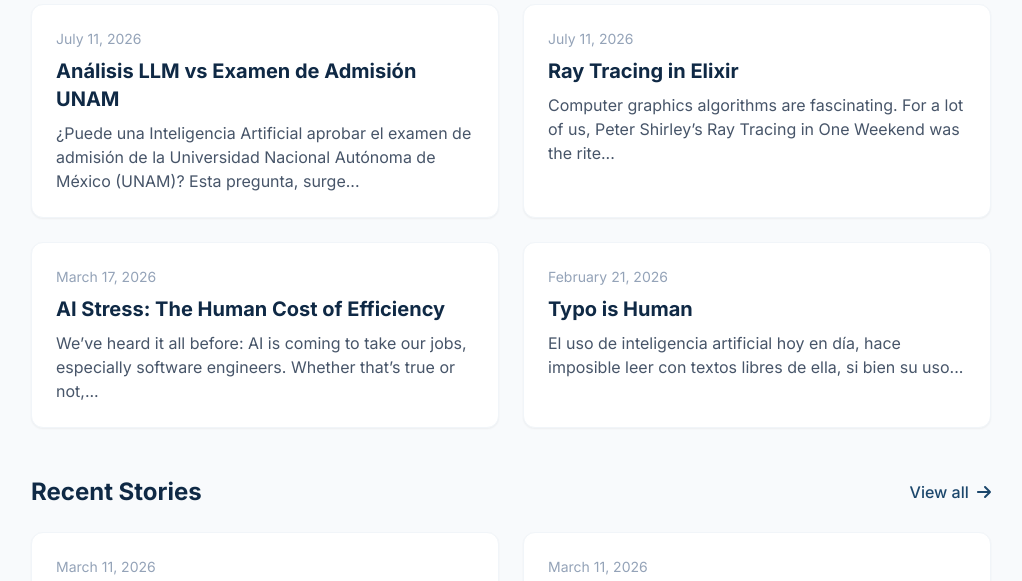
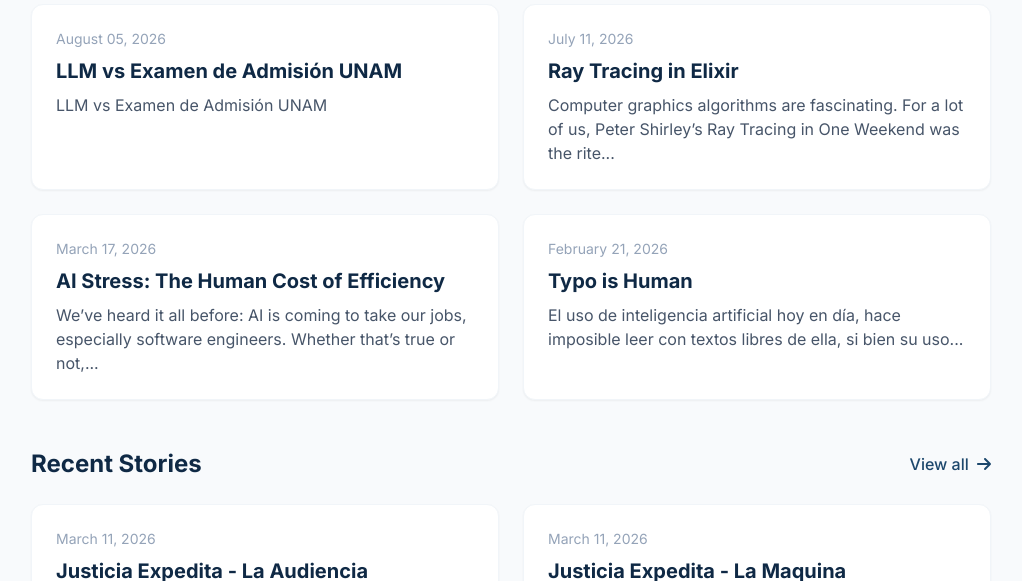
Before and after one commit to 3zcurdia/3zcurdia.github.io, a Jekyll site: the page built from index.md, in a window 1280 px wide and 900 px high, cut to the strip 319-900 px from the top of the window. Shown: the whole strip, without its empty margins (129-1151 px from the left). Built offline with Jekyll 4.4.1, drawn with Linux system fonts in a browser that asks for light colours; nearby versions of some CDN libraries; some of the changed lines change nothing that is shown.

Commit message:
Copy post

```diff
--- a/_posts/2026-08-05-llms-vs-unam.md
+++ b/_posts/2026-08-05-llms-vs-unam.md
@@ -1,108 +1,115 @@
 ---
 layout: post
-title: "Análisis LLM vs Examen de Admisión UNAM"
+title: "LLM vs Examen de Admisión UNAM"
 description: ¿Puede una Inteligencia Artificial entrar a la Universidad por mérito propio?
 image: /images/unam-vs-llm.png
-date: 2026-07-11
+date: 2026-08-05
 tags:
   - academia
   - analisis
   - llms
   - AI assisted
 ---
+# LLM vs Examen de Admisión UNAM
 
-¿Puede una Inteligencia Artificial aprobar el examen de admisión de la Universidad Nacional Autónoma de México (UNAM)? Esta pregunta, surge tras la controversia sobre los resultados del examen a nivel licenciatura 2026, en donde claramente aspirantes utilizaron herramientas para hacer trampa entre ellas el uso de la IA. El debate, trascendió rápidamente en muchas aristas sin embargo ninguna de ellas respondia la pregunta si una IA puede responder a la perfection y en tiempo el examen de admisión UNAM.
+¿Puede una Inteligencia Artificial aprobar el examen de admisión de la Universidad Nacional Autónoma de México (UNAM)? Tras la controversia sobre los resultados del examen a nivel licenciatura 2026, donde claramente aspirantes utilizaron herramientas para hacer trampa, entre ellas el uso de la IA, el debate trascendió rápidamente en muchas aristas. Sin embargo, ninguna de ellas respondía la pregunta central: ¿Puede una IA responder el examen de admisión de la UNAM?
 
-Por ende me embarqué en diseñar un pequeño benchmark contra un examen simulacro. Mi objetivo no fue declarar la supremacía o incompetencia de un algoritmo, sino someter los Modelos Grandes de Lenguaje (LLMs) a la prueba más conocida, rigurosa y estandarizada en el ámbito académico mexicano a nivel bachillerato: el examen de admisión UNAM.
+Por ello me embarqué en diseñar un pequeño benchmark contra un examen simulacro. Mi objetivo era someter los Modelos Grandes de Lenguaje (LLMs) a la prueba más conocida, rigurosa y estandarizada en el ámbito académico mexicano a nivel bachillerato: el examen de admisión UNAM.
 
-Para llevar a cabo este ejercicio empírico exhaustivo utilize un simulacro oficial actualizado (basado en el examen 2025). Mediante un scraper, recopile al rededor de 480 preguntas correspondientes a las 4 areas. Estos datos fueron procesados por una variedad de LLMS, desde modelos masivos en la nube APIs hasta pequeños modelos locales.
-
-Los resultados son intersante, ofreciendo una radiografía precisa no solo de la capacidad actual de los modelos, sino también de sus limitaciones culturales, lingüísticas y estructurales.
+Los resultados son interesantes, ofreciendo una radiografía precisa no solo de la capacidad actual de los modelos, sino también de sus limitaciones culturales, lingüísticas y estructurales.
 
 ## Metodología del Benchmark: Precisión como Fundamento
 
-Para garantizar la científica de nuestros hallazgos, el experimento se basó en tres pilares metodológicos innegociables:
+Para garantizar el rigor de esta prueba, me basé en dos pilares metodológicos innegociables: una IA debe contestar una pregunta solo con el contexto necesario, y al menos debe poder contestar mas de una pregunta para ser considerada funcional.
 
-**1. Extracción de Datos y Simulación:**
-Se utilizó un examen simulacro completo que replicó la estructura temática del ingreso a nivel superior de la UNAM. Los reactivos incluyen evaluaciones en diez áreas académicas críticas, desde la Biología y la Química hasta la Historia de México y el Razonamiento Filosófico.
+### 1. Extracción de Datos y Simulación
 
-**2. Despliegue Variado de Modelos:**
-Evalue modelos en diversos estados:
-*   **Nube (Cloud APIs):** Ejemplos incluyen GPT Terra, Grok 4.5, Gemini Flash y variaciones de pago por uso (por ejemplo, Gemini 3.5 Flash Lite).
-*   **Local (*Open Weights*):** Modelos de código abierto ejecutados en hardware comercial (por ejemplo, Qwen 3.6 o Gemma 4) que demuestran la viabilidad de los LLMs en configuraciones de escritorio.
+Se utilizó un examen simulacro completo que replicó la estructura temática del ingreso a nivel superior de la UNAM. Los reactivos incluyen evaluaciones en diez áreas académicas críticas, desde la Biología y la Química hasta la Historia de México y la Filosófia.
 
-**3. Métrica Cuantitativa (Score y Puntuación):**
+### 2. Modelos Evaluados
+
+Se evaluaron modelos en diversos estados:
+
+*   **Cerrados:** Modelos creados por las Big Tech de Silicon Valley, incluyendo GPT Terra, Grok 4.5, Gemini Flash y sus versiones lite.
+*   **Abiertos de nube (Open Weights):** Modelos de código abierto ejecutados en proveedores de nube, cuyo costo-beneficio pone a prueba a los grandes laboratorios de IA.
+*   **Local:** Modelos de código abierto ejecutados en hardware local (por ejemplo, Qwen 3.6 o Gemma 4) que demuestran las capacidades de los LLMs en configuraciones de escritorio.
+
+### 3. Métrica Cuantitativa (Score y Puntuación)
+
 Cada ejecución fue catalogada bajo cuatro indicadores principales, permitiendo un análisis multidimensional:
+
 *   **Score (%):** El porcentaje global de respuestas correctas sobre el total del examen.
-*   **Promedio (Avg):** El puntaje cuantitativo obtenido sobre el máximo teórico posible 120 puntos.
+*   **Promedio (Avg):** El puntaje cuantitativo obtenido sobre el máximo teórico posible de 120 puntos.
 *   **Resultados por Área y Materia:** El desglose específico de aciertos en cada una de las diez materias, crucial para identificar fortalezas y debilidades.
-*   **Esfuerzo (*Effort Level*):** Se registró el nivel de razonamiento configurado para la ejecución (`none`, `low`, `medium`, `high`), un parámetro esencial para entender si el aumento de la complejidad computacional se tradujo en mayor acierto.
+*   **Esfuerzo (Effort Level):** Se registró el nivel de razonamiento configurado para la ejecución (`none`, `low`, `medium`, `high`), un parámetro esencial para entender si el aumento de la complejidad computacional se traduce en mayor acierto.
 
-El código fuente y la documentación de este *benchmark* están disponibles públicamente [aqui](https://github.com/3zcurdia/pumabench).
-
+El [código](https://github.com/3zcurdia/pumabench) fuente y los [resultados](https://puma-bench.vercel.app) de este benchmark están disponibles públicamente.
 
 ## Resultados Generales
 
-Los datos recolectados desafían el concepto binario de "éxito o fracaso" absolutos. La realidad es mucho más matizada: los modelos avanzados han demostrado una capacidad asombrosa, obtener el 100% de aciertos es extremadamente difícil de alcanzar, al momento es algo que solo puede un ser humano alcanzar.
+Todos los modelos han demostrado una capacidad asombrosa, superando fácilmente el 90% de aciertos. Sin embargo, parece existir un límite del 95% donde el razonamiento puro de estos lenguajes está limitado.
 
 ### La Cima del Rendimiento (95%+ Score)
 
-Los mejoeres modelos que alcanzaron se situaron en el 95% con 115 aciertos.
+Los mejores modelos que alcanzaron este nivel se situaron en el 95% con 115 aciertos.
 
-*   **Líder Individual:** El modelo **Xiaomi MIMO v2.5**, evaluado con esfuerzo medio, alcanzó el mejor resultado global: 95.8% de *score* y un promedio de 115 puntos. Su dominio fue casi absoluto salvo por algunas áreas.
-*   **El Club del 95%:** En un nivel inmediatamente inferior, encontramos ejecuciones colectivas que también alcanzaron 95% de aciertos. Entre estos contendientes se encuentran: **DeepSeek v4 Flash**, **Grok 4.5**, **GPT 5.6-Terra**, **Gemini 2.5 Flash Lite**, **Gemini 3.6 Flash** y **Minimax M3**. De los cuales se destacan **Gemini 2.5 Flash Lite** y **DeepSeek v4 Flash**, que pese a su tamaño, son los mas rapidos y economicos de alcanzar el 95% de aciertos.
+*   **Líder Individual:** El modelo **Xiaomi MIMO v2.5**, evaluado con esfuerzo medio, alcanzó el mejor resultado global: 95.8% de *score* y un promedio de 115 puntos. Su dominio fue casi absoluto, destacando que el área que marcó la diferencia fue con la interpretación del español y filosofía. Siendo el modelo más balanceado.
+*   **El Club del 95%:** En un nivel inmediatamente inferior, encontramos ejecuciones colectivas que también alcanzaron 95% de aciertos. Entre estos contendientes se encuentran: **DeepSeek v4 Flash**, **Grok 4.5**, **GPT 5.6-Terra**, **Gemini 2.5 Flash Lite**. De los cuales se destacan **Gemini 2.5 Flash Lite** y **DeepSeek v4 Flash**, que pese a su tamaño, son los más rápidos y económicos que alcanzan el 95% de aciertos.
 
-Este punto es crítico: cuando se trata de las carreras más selectivas (como Medicina, que exige puntajes al rededor de los 114 puntos), la IA se mantiene en contienda. Sin embargo el 5% restante para la perfección solo le corresponde al ser humano, ya que los modelos de lenguaje demuestra que el conocimiento es vasto, pero con sesgo marcado, y aun los gigantes tienen puntos ciegos.
+Este punto es crítico: cuando se trata de las carreras más selectivas (como Medicina, que exige puntajes alrededor de los 114 puntos), la IA se mantiene en contienda. El 5% restante solo le corresponde al ser humano, ya que los modelos de lenguaje demuestran que el conocimiento es vasto, pero con sesgos marcados, y aún los gigantes tienen puntos ciegos.
 
-### La Potencia de los Modelos Locales (*Open Weights*)
+### La Potencia de los Modelos Locales (Open Weights)
 
 Quizás el hallazgo más prometedor fue la brillantez de los modelos locales, aquellos con menos de 27 mil millones de parámetros (27B). Demostraron que la calidad del entrenamiento y el tamaño no son los únicos determinantes:
 
 *   **Qwen 3.6 (35B con 3B activos):** Un modelo MOE (Mixture of Experts) alcanzó un impresionante 94.17% de aciertos, situándose a una distancia mínima del máximo global.
-*   **DeepSeek v4 Flash 0731:** Un modelo denso pero cuantizado, alcanzó entre 93% y 94%. aunque el hardware necesario para ejecutarlo es mucho más costoso, aun se encuntra en las posiblidades de un consumidor final.
+*   **DeepSeek v4 Flash 0731:** Un modelo denso cuantizado, alcanzó entre 93% y 94%. Que aunque requiere alrededor de 128 GB de VRAM, aún se encuentra en las posibilidades de un consumidor final.
 
-Estos hallazgos sugieren que la sofisticación académica no está colonizada exclusivamente por las arquitecturas propietarias de las gigantes tecnológicas, sino que es accesible mediante diseños elegantes y ejecutables localmente.
+Estos hallazgos sugieren que la sofisticación académica no está colonizada exclusivamente por las arquitecturas propietarias de las gigantes tecnológicas, sino que es accesible mediante diseños eficientes y ejecutables localmente.
 
 ## Análisis Profundo: La Tríada Score, Esfuerzo y Costo
 
 La mera cifra del puntaje es insuficiente; para comprender la eficiencia de un LLM, debemos analizar su desempeño en función del esfuerzo computacional y el coste operativo.
 
 ### La Dinámica Esfuerzo vs. Rendimiento
+
 El parámetro de "Esfuerzo" demostró que aumentar la complejidad no siempre garantiza un mejor resultado. Observamos casos donde el aumento declarado de razonamiento ("Alto" vs. "Bajo") no se tradujo linealmente en una mejora de la calidad o acierto:
 
 *   **DeepSeek v4 Flash (Esfuerzos):** Una ejecución con esfuerzo bajo logró un 94%, mientras que su contraparte con esfuerzo medio obtuvo 93.5%. Esto pone en duda la mera correlación entre el *prompt* de esfuerzo y la calidad del resultado.
-*   **Gemini 3.5 Flash Lite:** Pese a ser una versión más actualizada, obtuvo el mismo resultado pero a mayor costo que su antecesor.
+*   **Gemini 3.5 Flash:** Pese a ser una versión más actualizada, obtuvo el mismo resultado pero a mayor costo y tiempo que su antecesor Gemini 2.5.
+*   **Gemma 4 e4b:** Un modelo que no requiere más de 16 GB de VRAM para una ejecución cuantizada da resultados que no distan mucho de los grandes modelos, además que en esfuerzo bajo superó a sus ejecuciones con esfuerzo medio y alto.
+*   **Microsoft Phi 4:** Un modelo local que se caracteriza por ser lento, pero al no contar con capa de pensamiento, casi iguala a resultados de sus equivalentes en una fraccion del tiempo.
+
+> Pensar más no te hace más inteligente, solo gastas más energía.
 
 ### Eficiencia y Costo: El Dilema Operacional
 
-Mientras que el ejercicio en su fase inicial incluyó la comparación de costos y velocidad, es crucial señalar la dependencia de esta variable. Sin registros verificables de latencia total, consumo en tokens o precio aplicado a la API, cualquier conclusión sobre cuál es el modelo "más rentable" o "más rápido" queda incompleta. Sin embargo, los modelos como **Gemini 2.5 Flash** han demostrado una combinación excepcional de alta velocidad y coste eficiente para mantener un rendimiento sobresaliente.
+Mientras que el ejercicio en su fase inicial incluyó la comparación de costos y velocidad, es crucial señalar la dependencia de esta variable. Sin registros verificables de latencia total, consumo en tokens o precio aplicado a la API, cualquier conclusión sobre cuál es el modelo "más rentable" o "más rápido" queda incompleta. Sin embargo, los modelos como **DeepSeek v4 Flash** y **Gemini 2.5 Flash** han demostrado una combinación excepcional de alta velocidad y coste eficiente para mantener un rendimiento sobresaliente.
 
 ### La Leyenda Negra del Modelo Pequeño
-Lejos de ser "tontos", los modelos pequeños también poseen un valor innegable. Un modelo como **Qwen 3.5 0.8B**, aunque con un 48% de aciertos promedio, logró superar el umbral del medio en una prueba masiva. Al ser un examen de opcion multiple una seleccion al azar produce un 25% de acertividad, un modelo que puede ser ejecutable en dispositivos mobiles tiene una mayor probabilidad de acertar.
 
+Lejos de ser "tontos", los modelos pequeños también poseen un valor innegable. Un modelo como **Qwen 3.5 0.8B**, aunque con un 48% de aciertos promedio, logró superar el umbral medio en una prueba masiva. Al ser un examen de opción múltiple, una selección al azar produce un 25% de acertividad. Un modelo como este, que puede ser ejecutado en dispositivos móviles, tiene mayores probabilidades de acertar una pregunta, que un ave maria.
 
 ## Las Fracturas Culturales: Cuando el Idioma Falla
 
 Los resultados más interesantes, pero también los más vulnerables a la especulación, radican en las fallas culturales e idiomáticas. Los LLMs son espejos de sus datos de entrenamiento, y estos reflejan un sesgo dominante.
 
-**El Dominio del Inglés y las superpotencias:**
-La mayoría de los LLMs han sido entrenados primordialmente sobre conjuntos masivos de datos en inglés. Por ende, aunque poseen una vasta capacidad lingüística, el español nivel bachillerato presenta un reto considerable, ya que muy probablemente el set de datos de  no incluye suficientes datos de español nivel bachillerato.
+### El Dominio del Inglés y las Superpotencias
 
-Ademas ciertos modelos avanzados mostraron inconsistencias notorias en Historia de México o Geografía, materias intrínsecamente ligadas al contexto hispanoamericano. Mostrando un claro sesgo en el set de datos de utilizado.
+La mayoría de los LLMs han sido entrenados primordialmente sobre conjuntos masivos de datos en inglés. Por ende, aunque poseen una vasta capacidad lingüística, el español a nivel bachillerato presenta un reto considerable, probablemente el sesgo en el set de datos del idioma.
 
-**El Caso de los *Guardrails* y el Conocimiento Silenciado:**
-Un caso cusrioso fue el modelo local **Apple Foundation**, liberado dentro del sistema operativo MacOS 27. El modelo obtuvo un 64.6% de acierto, lo cual podría parecer pobre en comparación con sus contemporáneos. Sin embargo, la principal causa no fue una falta de capacidad pura. Sus estrictos mecanismos de seguridad (*guardrails*) provocaron que el sistema se negara a responder reactivos considerados "sensibles" (particularmente en Historia e Historia de México), prefiriendo activamente la precaución a la respuesta. Este caso nos enseña que un puntaje bajo puede ser también el resultado de una resistencia éticamente programada, no necesariamente incompetencia algorítmica.
+Además, ciertos modelos mostraron inconsistencias notorias en Historia de México o Geografía, materias intrínsecamente ligadas al contexto hispanoamericano. Mostrando una brecha importante en la capacidad de los modelos.
 
-**La Deuda con la Historia Local:**
+### El Caso de los *Guardrails* y el Conocimiento Silenciado
+
+Un caso curioso fue el modelo local **Apple Foundation**, liberado dentro del sistema operativo MacOS 27. El modelo obtuvo un 64.6% de aciertos, lo cual podría parecer pobre en comparación con sus contemporáneos. Sin embargo, la principal causa no fue una falta de capacidad pura. Sus estrictos mecanismos de seguridad (*guardrails*) provocaron que el sistema se negara a responder reactivos considerados "sensibles" (particularmente en Historia de México), prefiriendo activamente la precaución a la respuesta. Este caso nos enseña que un puntaje bajo puede ser también el resultado de una resistencia éticamente programada, no necesariamente incompetencia algorítmica.
+
+### La Deuda con la Historia Local
+
 A pesar de su vasta potencia en matemáticas y física, el desempeño fluctuante frente a la Historia de México es un llamado directo a la necesidad de diversificar los corpus de entrenamiento. Un fallo en este aspecto refleja una asimetría en la representación del conocimiento global presente en el modelo.
 
-## Conclusión: ¿Una Potente herramienta, pero imperfecta?
+## Conclusión: ¿Una Potente Herramienta, pero Imperfecta?
 
-Este *benchmark* nos lleva a una conclusión profunda que trasciende el mero porcentaje de acierto:
+Como herramienta, la inteligencia artificial es magnífica. En los resultados de las pruebas, todos los modelos muestran un comportamiento logarítmico que tiende al 100%, pero dado los sesgos y tipos de entrenamiento, no avanzan en ese sentido. Los modelos pequeños no distan por mucho de sus contrapartes de recursos ilimitados. Los modelos abiertos pueden tener un mejor uso que uno privado, desde customizaciones hasta implementaciones de sistemas RAG.
 
-**La inteligencia artificial es, hoy en día, una herramienta cognitivamente monumental que puede reproducir una proporción masiva del conocimiento a nivel bachillerato, pero está muy lejos de ser una herramienta infalible.**
-
-1.  **La Barrera del 100%:** La diferencia entre el $95\%$ y el $100\%$ es la barrera final, igualmente presente para el código como para el intelecto humano. Ningún modelo evaluado logró ese acierto perfecto en las condiciones estándar de la prueba.
-2.  **El Elemento Humano Irremplazable:** Aquellos que logran resultados casi perfectos no solo dependen de la memoria. Integran el conocimiento con razonamiento situado, intuición táctica, capacidad de autoevaluación y la metodología desplegada durante meses de preparación metódica. Estos elementos cognitivos complejos escapan al análisis probabilístico de un LLM aislado.
-
-Lejos de temer una supremacía artificial inminente, este benchmark expone un escenario más complejo: la inclusion de IA ha en el ambito academico. Mas alla de evitar su uso, tenemos que apender a utilizarlo de manera efectiva, haiendo que modelos mas tontos produzcan resultados mas acertados. La pregunta de hoy es: si una IA puede hacer el 90% del trabajo ¿cual es el 10% faltante para un resultado exceptional?, porque si dejamos que la maquina haga todo el trabajo, que caso tiene tener un humano en el loop?
+No cabe duda que el 10% o 5% es el factor humano, y el hecho que en todas las implementaciones de inteligencia artificial, el factor humano es clave en su éxito o fracaso. Puedes tener el modelo más inteligente de todos y aun así fallar en su implementación, ya sea por una excesiva confianza o por negligencia.
```
